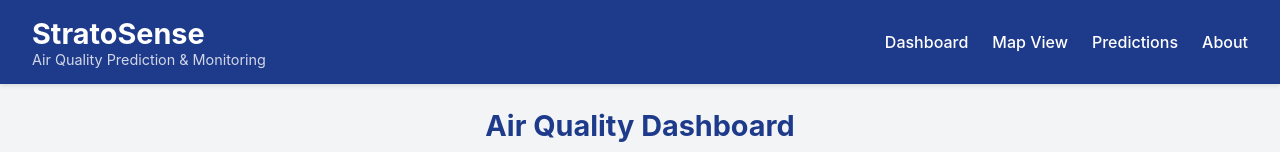
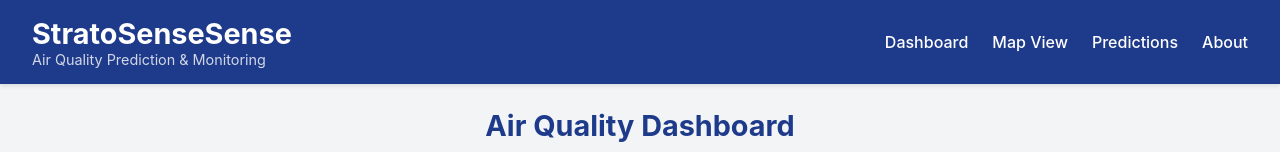
Before and after one commit to shknth/nova, a React (Create React App) app in the folder frontend/: page / in a window 1280 px wide. Shown: the top 152 px of the page. Built offline with nearby package versions, Linux system fonts and the light colour scheme.

Commit message:
Update README.md and fix header typo in Header.js

```diff
--- a/frontend/src/components/Header.js
+++ b/frontend/src/components/Header.js
@@ -5,7 +5,7 @@ const Header = () => {
   return (
     <header className="header">
       <div className="logo">
-        <h1>StratoSense</h1>
+        <h1>StratoSenseSense</h1>
         <p>Air Quality Prediction & Monitoring</p>
       </div>
       <nav className="nav">
```
Also changed, not shown: 1 other file (tests, documents, lock files or other folders).
